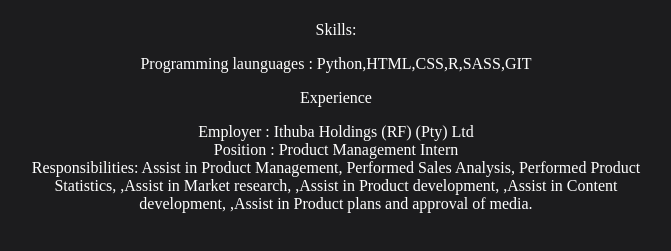
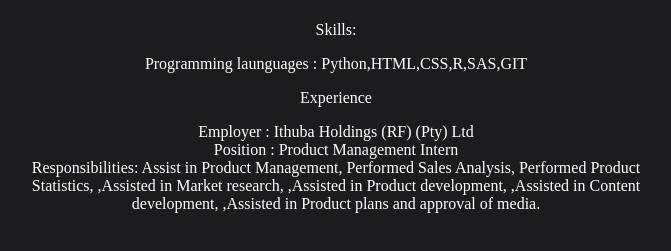
Before and after one commit to Antontious/personal-website, a plain HTML site: page nav-buttons/skills.html in a window 1280 px wide. Shown: the part 261-512 px from the top of the page, without its empty margins (304-975 px from the left). Drawn offline with Linux system fonts and the light colour scheme.

Commit message:
README file updated

```diff
--- a/nav-buttons/skills.html
+++ b/nav-buttons/skills.html
@@ -13,7 +13,7 @@
                      <h1>Skills And Experience</h1>
 
 <p> Skills:</p>
-<p>Programming launguages : Python,HTML,CSS,R,SASS,GIT</p>
+<p>Programming launguages : Python,HTML,CSS,R,SAS,GIT</p>
 <p>Experience</p>
 <p> Employer : Ithuba Holdings (RF) (Pty) Ltd
 <br>Position : Product Management Intern
@@ -22,10 +22,10 @@
         Assist in Product Management,
         Performed Sales Analysis,
         Performed Product Statistics,
-        ,Assist in Market research,
-        ,Assist in Product development,
-        ,Assist in Content development,
-        ,Assist in Product plans and approval of media.
+        ,Assisted in Market research,
+        ,Assisted in Product development,
+        ,Assisted in Content development,
+        ,Assisted in Product plans and approval of media.
 
 
 
```
Also changed, not shown: index.html (+1 -1 lines), nav-buttons/bio.html (line endings or trailing spaces), 1 other file.
